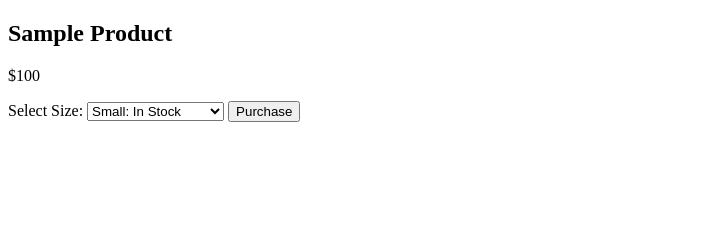
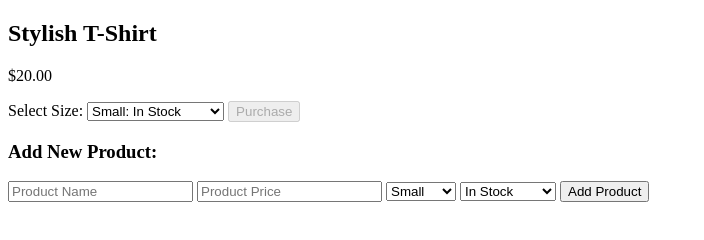
Before and after one commit to Khushi-Gupta-513/CC10, a plain HTML site: page index.html in a window 1280 px wide. Shown: the whole page, without its empty margins (0-704 px from the left). Drawn offline with Linux system fonts and the light colour scheme.

Commit message:
index.html

```diff
--- a/index.html
+++ b/index.html
@@ -3,20 +3,41 @@
 <head>
     <meta charset="UTF-8">
     <meta name="viewport" content="width=device-width, initial-scale=1.0">
-    <title>E-commerce Product Page</title>
+    <title>E-commerce Product Management</title>
+    <link rel="stylesheet" href="styles.css">
 </head>
 <body>
-    <h2 id="product-name">Sample Product</h2>
-    <p id="product-price">$100</p>
+    <div class="product-container">
+        <h2 id="product-name">Stylish T-Shirt</h2>
+        <p id="product-price">$20.00</p>
 
-    <label for="size">Select Size:</label>
-    <select id="size">
-        <option value="small">Small: In Stock</option>
-        <option value="medium">Medium: In Stock</option>
-        <option value="large">Large: Out of Stock</option>
-    </select>
+        <label for="size">Select Size:</label>
+        <select id="size">
+            <option value="small" data-price="20" data-availability="in-stock">Small: In Stock</option>
+            <option value="medium" data-price="25" data-availability="in-stock">Medium: In Stock</option>
+            <option value="large" data-price="30" data-availability="out-of-stock">Large: Out of Stock</option>
+            <option value="xl" data-price="35" data-availability="in-stock">XL: In Stock</option>
+        </select>
 
-    <button id="purchase-btn">Purchase</button>
+        <button id="purchase-button" disabled>Purchase</button>
+    </div>
+
+    <h3>Add New Product:</h3>
+    <form id="add-product-form">
+        <input type="text" id="new-product-name" placeholder="Product Name" required>
+        <input type="number" id="new-product-price" placeholder="Product Price" required>
+        <select id="new-product-size" required>
+            <option value="small">Small</option>
+            <option value="medium">Medium</option>
+            <option value="large">Large</option>
+            <option value="xl">XL</option>
+        </select>
+        <select id="new-product-availability" required>
+            <option value="in-stock">In Stock</option>
+            <option value="out-of-stock">Out of Stock</option>
+        </select>
+        <button type="submit">Add Product</button>
+    </form>
 
     <script src="main.js"></script>
 </body>
```
